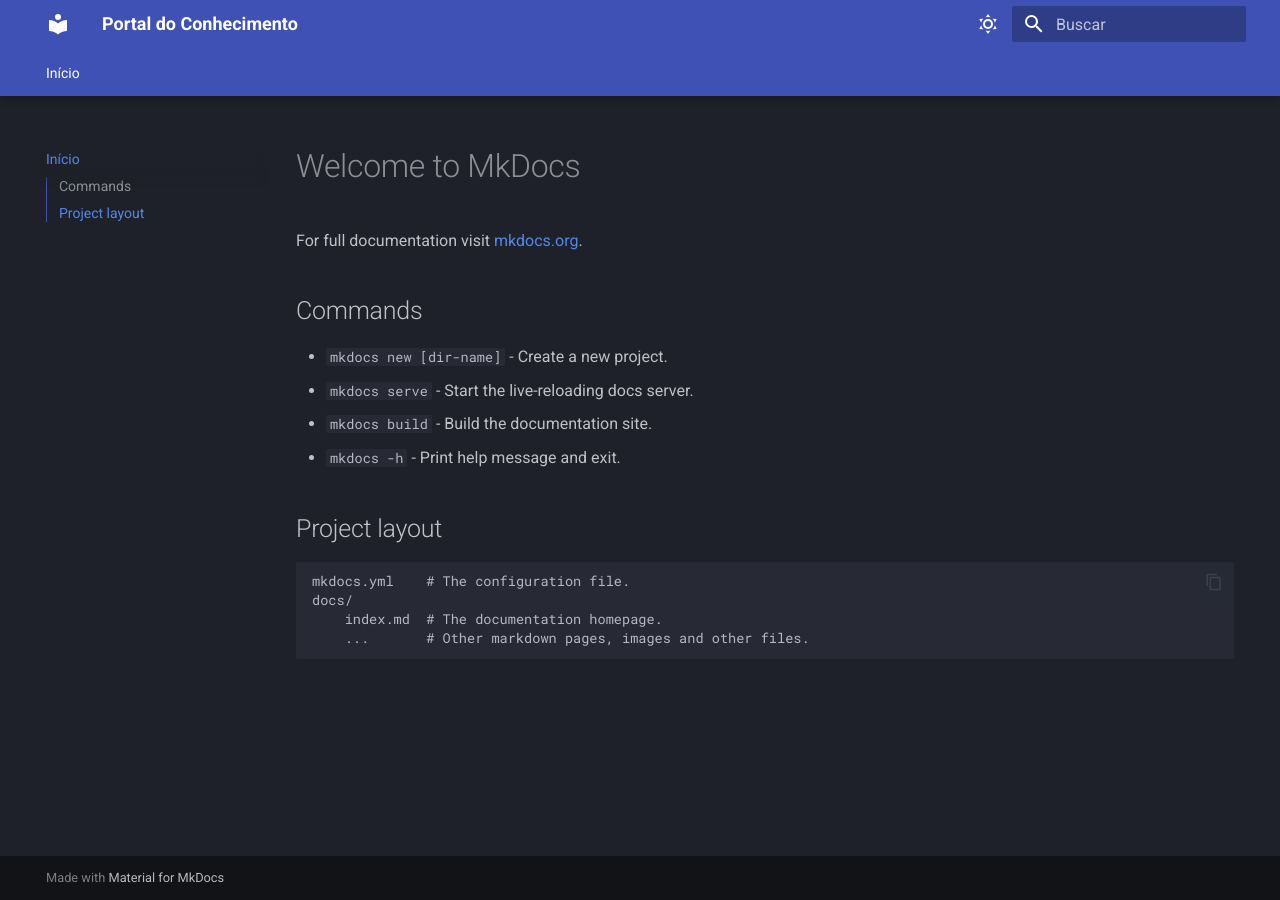
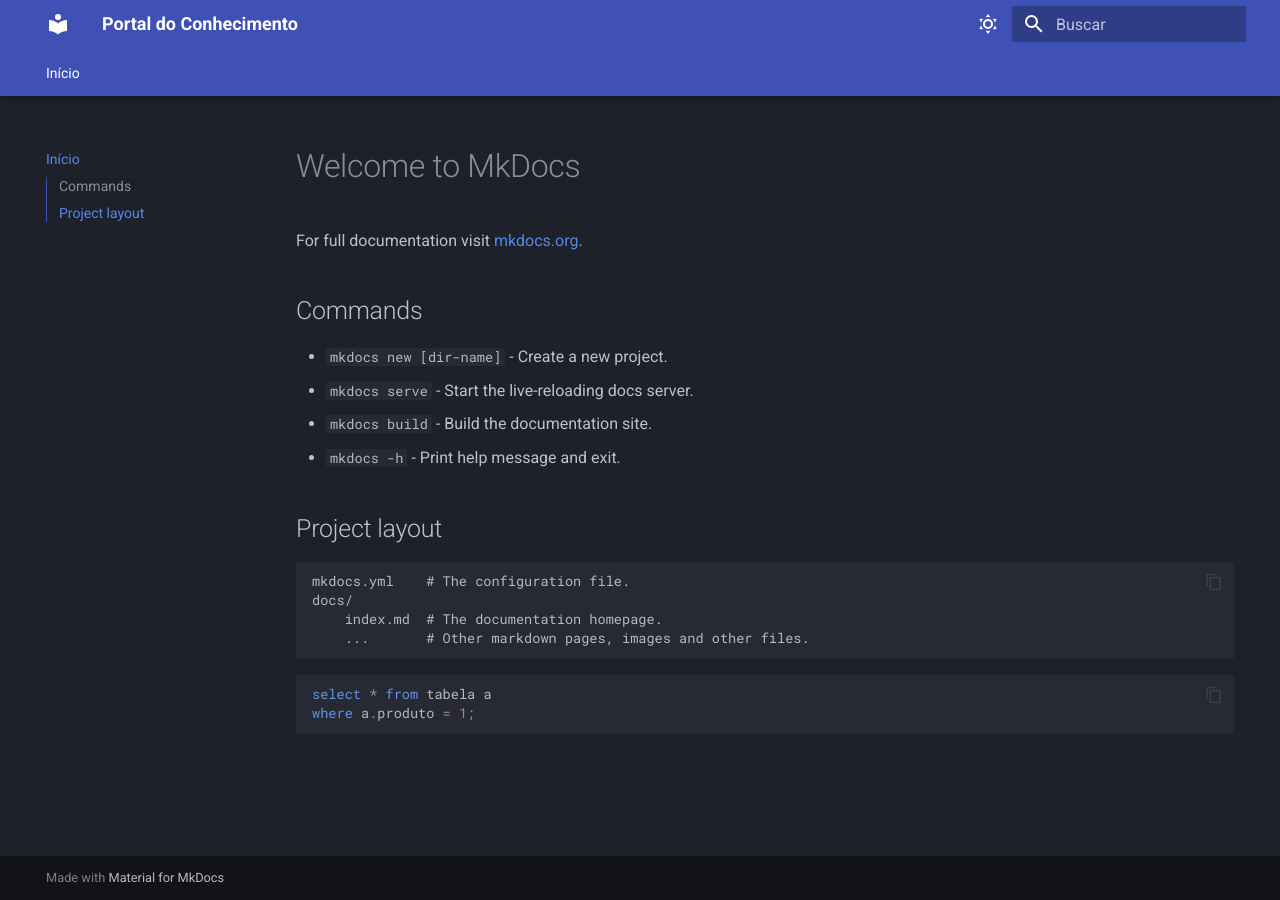
Before and after one commit to ElvisAmorim/base-conhecimento, an MkDocs documentation site: the page built from docs/index.md, in a window 1280 px wide. Built offline with MkDocs 1.6.1 and Material for MkDocs 9.7.7, drawn with Linux system fonts in a browser that asks for light colours.

Commit message:
melhoria bloco de codigo

````diff
--- a/docs/index.md
+++ b/docs/index.md
@@ -15,3 +15,8 @@ For full documentation visit [mkdocs.org](https://www.mkdocs.org).
     docs/
         index.md  # The documentation homepage.
         ...       # Other markdown pages, images and other files.
+
+``` sql
+select * from tabela a
+where a.produto = 1;
+```
--- a/mkdocs.yml
+++ b/mkdocs.yml
@@ -25,5 +25,19 @@ theme:
     - toc.integrate
     - navigation.top
 
+# Bloco de codigo
+markdown_extensions:
+  - pymdownx.highlight:
+      anchor_linenums: true
+      line_spans: __span
+      pygments_lang_class: true
+  - pymdownx.superfences:
+      custom_fences:
+        - name: mermaid
+          class: mermaid
+          format:
+            !!python/name:pymdownx.superfences.fence_code_format # Habilitar bloco de sanfona
+
+
 nav:
   - Início: index.md
````
